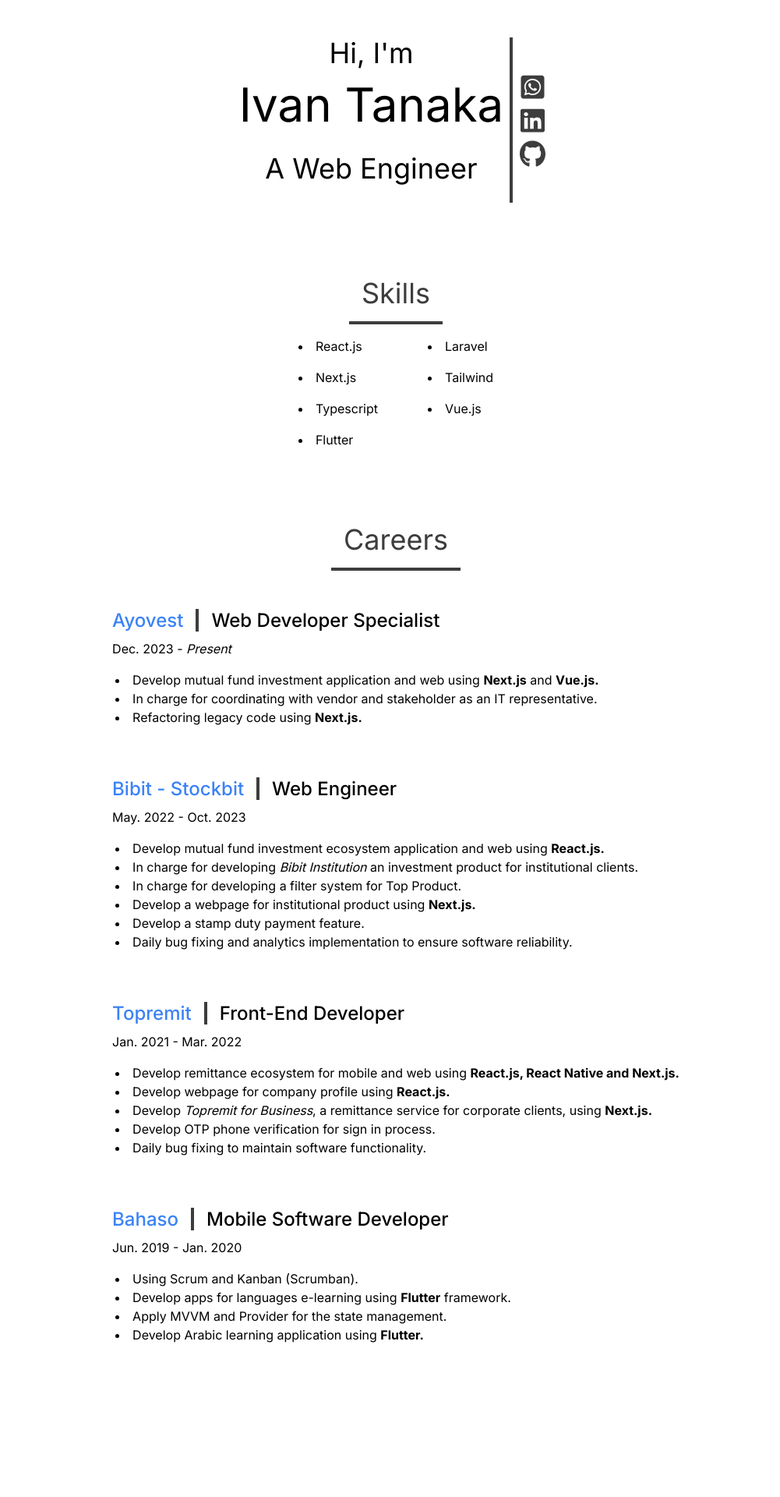
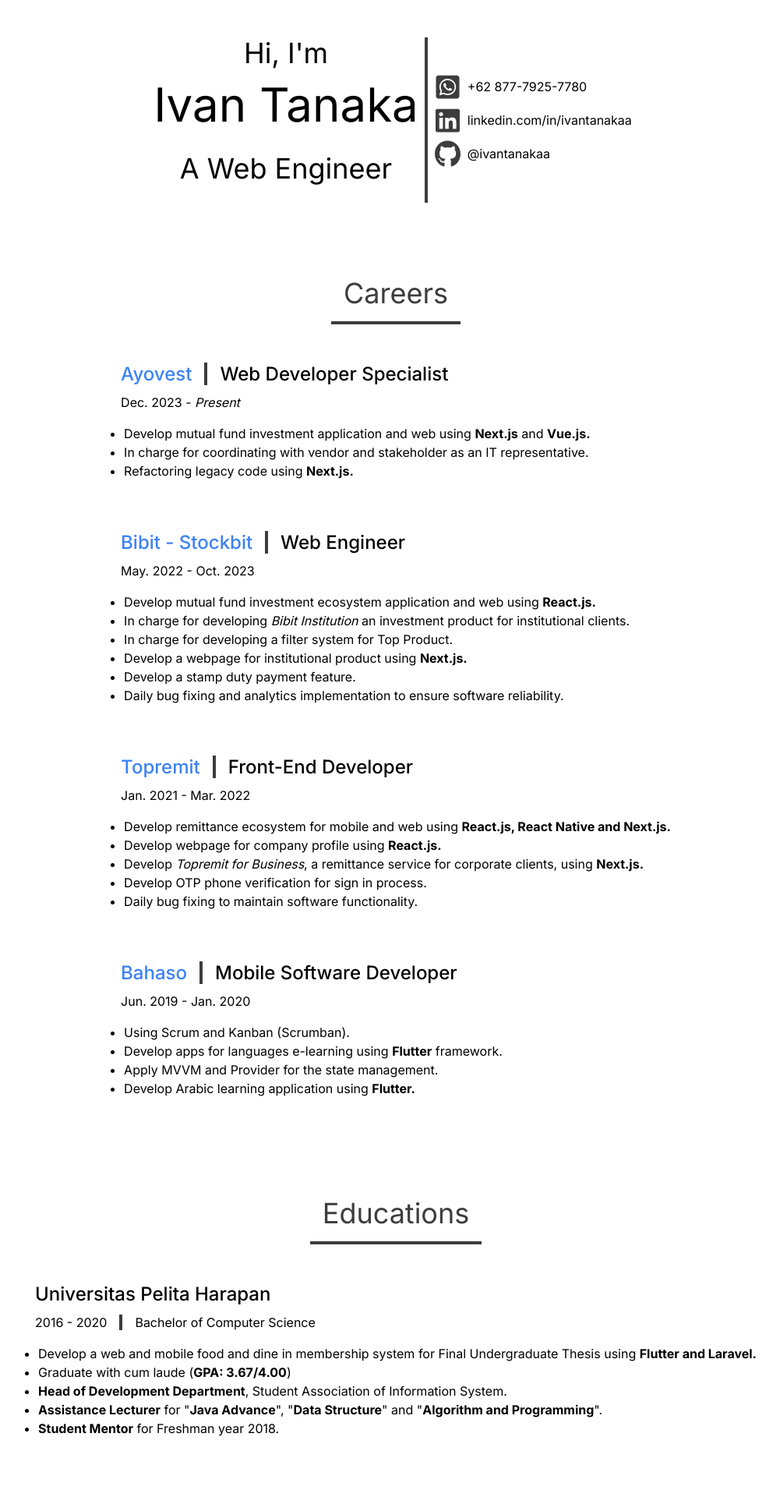
Before and after one commit to ivantanakaa/personal-website, a Next.js app: page / in a window 1280 px wide. Shown: the top 1920 px of the page at 78% size, without its empty margins (132-1133 px from the left). Before the commit the page ends 1804 px from the top, so only its background shows below. Built offline with nearby package versions, Linux system fonts and the light colour scheme.

Commit message:
feature: adding educations section

```diff
--- a/src/app/components/home/Careers/index.tsx
+++ b/src/app/components/home/Careers/index.tsx
@@ -8,7 +8,7 @@
         Careers
       </h1>
       <div className="flex flex-col">
-        {careers.map((career) => {
+        {careers.map((career, index) => {
           const startDate = new Date(career.start_date)
             .toLocaleDateString("en-GB", {
               month: "short",
@@ -24,7 +24,10 @@
               })
               .replace(" ", ". ");
           return (
-            <div className="flex flex-col justify-start my-8">
+            <div
+              className="flex flex-col justify-start my-8"
+              key={`career-${index}`}
+            >
               <h2 className=" font-medium text-2xl mb-2 w-fit">
                 <Link
                   className="text-blue-500"
@@ -44,11 +47,11 @@
                 </span>
               </div>
               <div className="mt-4 pl-1">
-                <ul className="list-disc list-inside">
+                <ul className="list-disc">
                   {career.jobs.map((job, index) => {
                     return (
                       <li
-                        key={index}
+                        key={`job-${index}`}
                         dangerouslySetInnerHTML={{ __html: job }}
                       />
                     );
--- /dev/null
+++ b/src/app/components/home/Educations/educations.json
@@ -0,0 +1,15 @@
+[
+  {
+    "university": "Universitas Pelita Harapan",
+    "degree": "Bachelor of Computer Science",
+    "start_date": "2016",
+    "end_date": "2020",
+    "achievements": [
+      "Develop a web and mobile food and dine in membership system for Final Undergraduate Thesis using <b>Flutter and Laravel.</b>",
+      "Graduate with cum laude (<b>GPA: 3.67/4.00</b>)",
+      "<b>Head of Development Department</b>, Student Association of Information System.",
+      "<b>Assistance Lecturer</b> for &quot;<b>Java Advance</b>&quot;, &quot;<b>Data Structure</b>&quot; and &quot;<b>Algorithm and Programming</b>&quot;.",
+      "<b>Student Mentor</b> for Freshman year 2018."
+    ]
+  }
+]
--- /dev/null
+++ b/src/app/components/home/Educations/index.tsx
@@ -0,0 +1,55 @@
+import Link from "next/link";
+import educations from "./educations.json";
+
+export default function Educations() {
+  return (
+    <div className="md:p-12 p-8 flex flex-col justify-center items-center">
+      <h1 className="text-txt-dark mb-4 text-4xl pb-4 border-b-4 px-4 w-fit border-txt-dark">
+        Educations
+      </h1>
+      <div className="flex flex-col">
+        {educations.map((education,index) => {
+          const startDate = new Date(education.start_date).toLocaleDateString(
+            "en-GB",
+            {
+              year: "numeric",
+            }
+          );
+          const endDate =
+            education.end_date &&
+            new Date(education.end_date).toLocaleDateString("en-GB", {
+              year: "numeric",
+            });
+          return (
+            <div className="flex flex-col justify-start my-8" key={`education-${index}`}>
+              <h2 className=" font-medium text-2xl mb-2 w-fit">
+                {education.university}
+              </h2>
+              <div>
+                <span>
+                  {startDate} - {endDate ? endDate : <i>Present</i>}
+                </span>
+
+                <span className=" border-l-4 ml-4 pl-4 h-100 border-[#3d3d3d]">
+                  {education.degree}
+                </span>
+              </div>
+              <div className="mt-4 pl-1">
+                <ul className="list-disc">
+                  {education.achievements.map((achievement, index) => {
+                    return (
+                      <li
+                        key={`achievement-${index}`}
+                        dangerouslySetInnerHTML={{ __html: achievement }}
+                      />
+                    );
+                  })}
+                </ul>
+              </div>
+            </div>
+          );
+        })}
+      </div>
+    </div>
+  );
+}
--- a/src/app/components/home/Hero/index.tsx
+++ b/src/app/components/home/Hero/index.tsx
@@ -1,4 +1,5 @@
 import Image from "next/image";
+import Link from "next/link";
 
 export default function Hero() {
   return (
@@ -21,8 +22,9 @@
       </p> */}
 
       <div className="flex gap-2 w-fit border-l-4 px-2 h-100 border-[#3d3d3d] flex-col justify-center">
-        <a
+        <Link
           href={"https://wa.link/nf8yeb"}
+          className="flex flex-row items-center"
           target={"_blank"}
           rel={"noreferrer noopener"}
         >
@@ -32,9 +34,11 @@
             width={35}
             height={35}
           />
-        </a>
-        <a
+          <div className="ml-2">+62 877-7925-7780</div>
+        </Link>
+        <Link
           href={"https://www.linkedin.com/in/ivantanakaa/"}
+          className="flex flex-row items-center"
           target={"_blank"}
           rel={"noreferrer noopener"}
         >
@@ -44,9 +48,11 @@
             width={35}
             height={35}
           />
-        </a>
-        <a
-          href={"https://github.com/IvanTanakaa"}
+          <div className="ml-2">linkedin.com/in/ivantanakaa</div>
+        </Link>
+        <Link
+          href={"https://github.com/ivantanakaa"}
+          className="flex flex-row items-center"
           target={"_blank"}
           rel={"noreferrer noopener"}
         >
@@ -56,7 +62,8 @@
             width={35}
             height={35}
           />
-        </a>
+          <div className="ml-2">@ivantanakaa</div>
+        </Link>
       </div>
     </div>
   );
--- a/src/app/components/home/Skills/index.tsx
+++ b/src/app/components/home/Skills/index.tsx
@@ -5,9 +5,9 @@
       <h1 className="text-txt-dark text-4xl mb-4 pb-4 border-b-4 px-4 w-fit border-txt-dark">
         Skills
       </h1>
-      <ul className="list-disc list-inside grid grid-rows-4 grid-flow-col gap-y-4 gap-x-16">
+      <ul className="list-disc grid grid-rows-4 grid-flow-col gap-y-4 gap-x-16">
         {skills.map((data, index) => {
-          return <li key={index}>{data}</li>;
+          return <li key={`skill-${index}`}>{data}</li>;
         })}
       </ul>
     </div>
--- a/src/app/components/home/Skills/skills.json
+++ b/src/app/components/home/Skills/skills.json
@@ -5,5 +5,7 @@
   "Flutter",
   "Laravel",
   "Tailwind",
-  "Vue.js"
+  "Vue.js",
+  "Git",
+  "Figma"
 ]
--- a/src/app/page.tsx
+++ b/src/app/page.tsx
@@ -1,13 +1,15 @@
 import Hero from "./components/home/Hero";
 import Skills from "./components/home/Skills";
 import Careers from "./components/home/Careers";
+import Educations from "./components/home/Educations";
 
 function Home() {
   return (
     <>
       <Hero />
+      <Careers />
+      <Educations />
       <Skills />
-      <Careers />
     </>
   );
 }
```
